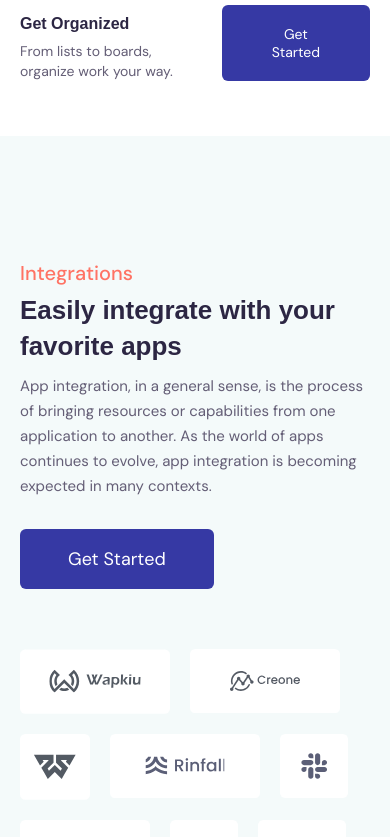
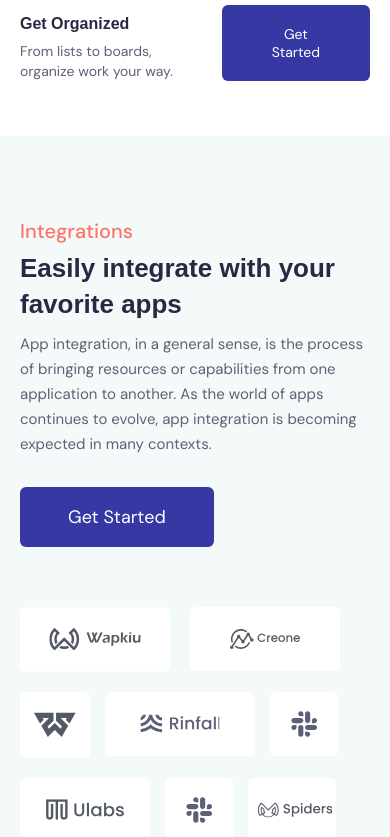
Before and after one commit to nayebislam/Innovatee, a React (Vite) app: page / in a window 390 px wide. Shown: the part 2820-3657 px from the top of the page. Built offline with nearby package versions, Linux system fonts and the light colour scheme; a web font is replaced by a local one.

Commit message:
integrate part responsive added

```diff
--- a/src/components/Integrate/Integrate.jsx
+++ b/src/components/Integrate/Integrate.jsx
@@ -19,7 +19,7 @@ import Integrate7 from '../CustomImg/Integrate7'
 
 const Integrate = () => {
     return (
-        <section className='bg-[#F4FAFA] py-[122px]'>
+        <section className='bg-[#F4FAFA] py-[80px] xl:py-[122px]'>
             <Container>
                 <div className='xl:flex justify-between'>
                     <div className='flex flex-col justify-center'>
@@ -36,12 +36,12 @@ const Integrate = () => {
                             <Integrate1 />
                             <Integrate2 />
                         </div>
-                        <div className='flex gap-[20px] md:gap-[30px] mt-[20px] md:mt-[35px]'>
+                        <div className='flex gap-[15px] md:gap-[30px] mt-[20px] md:mt-[35px]'>
                             <Integrate3 />
                             <Integrate4 />
                             <Integrate5 />
                         </div>
-                        <div className='flex gap-[20px] md:gap-[30px] mt-[20px] md:mt-[35px]'>
+                        <div className='flex gap-[15px] md:gap-[30px] mt-[20px] md:mt-[35px]'>
                             <Integrate6 />
                             <Integrate5 />
                             <Integrate7 />
```
